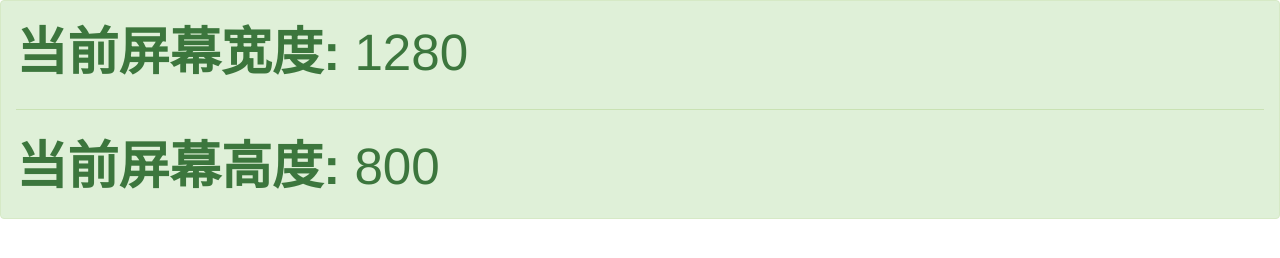
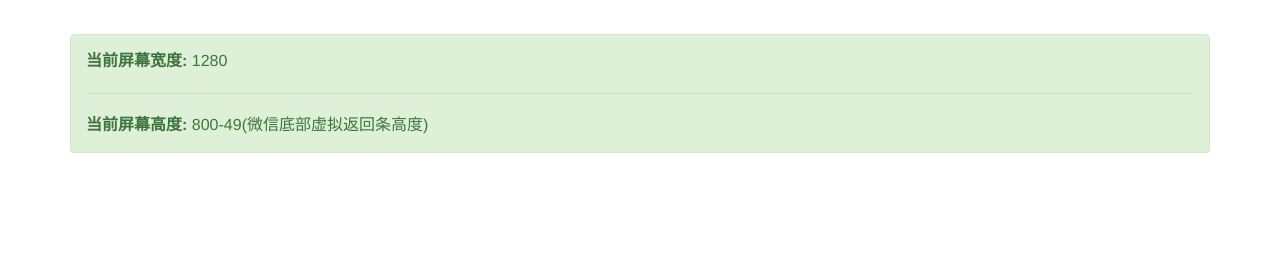
Before and after one commit to xin3w/54-0330-xiuxian, a plain HTML site: page getScreenWidthHeight.html in a window 1280 px wide. Drawn offline with nearby package versions, Linux system fonts and the light colour scheme.

Commit message:
Update getScreenWidthHeight.html

```diff
--- a/getScreenWidthHeight.html
+++ b/getScreenWidthHeight.html
@@ -29,13 +29,13 @@
 </head>
 
 <body id="">
-
-  <div class="alert alert-success" style="font-size:0.3rem;">
+  <div class="container">
+    <div class="alert alert-success" style="font-size:16px; margin-top: 0.2rem;">
       <strong>当前屏幕宽度:</strong> <span id="w">123</span>
       <hr>
-    <strong>当前屏幕高度:</strong> <span id="h">123</span>
+      <strong>当前屏幕高度:</strong> <span id="h">123</span>-49(微信底部虚拟返回条高度)
     </div>
-
+  </div>
   <script>
     $(function () {
       $.getWH()
@@ -43,7 +43,7 @@
     $(window).on('resize', function () {
       $.getWH()
     });
-  $.getWH = function(){
+    $.getWH = function () {
       $('#w').html($(window).width())
       $('#h').html($(window).height())
     }
```
Lines whose indentation alone changed are shown as unchanged.
